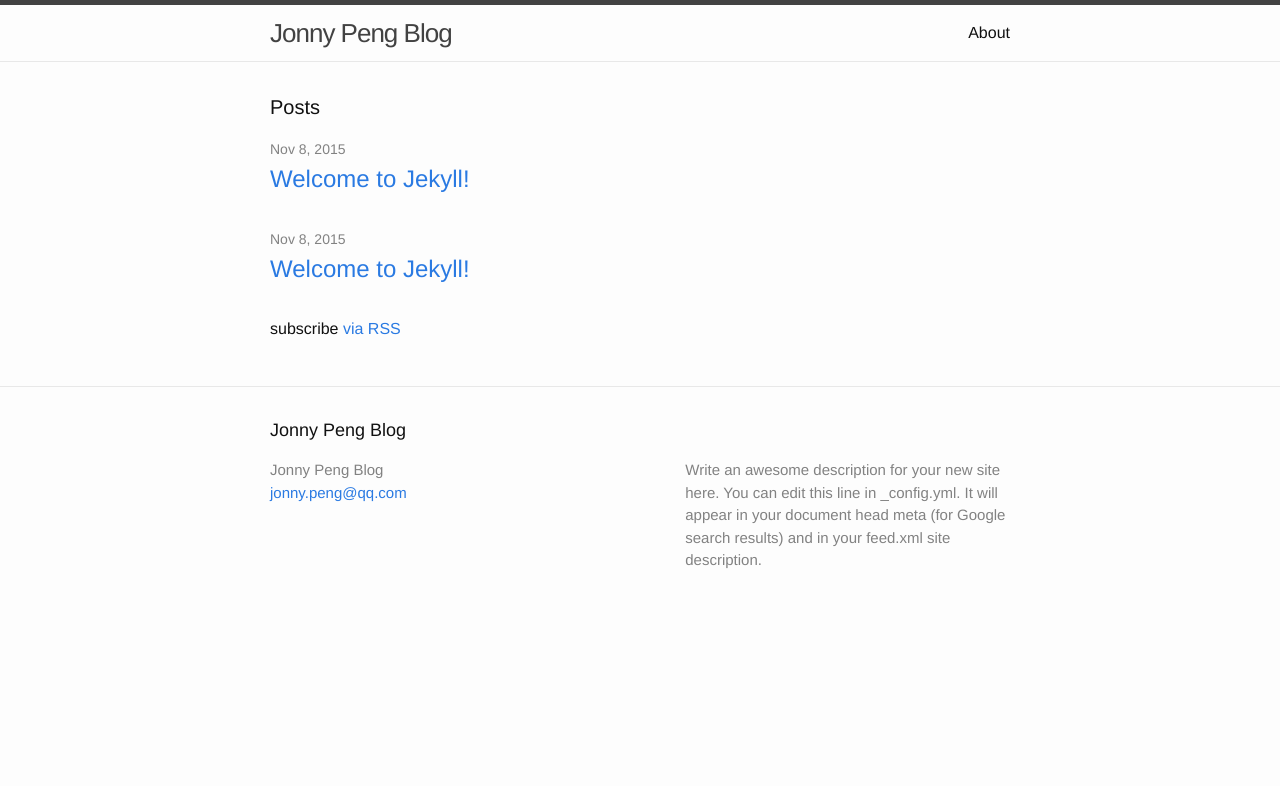
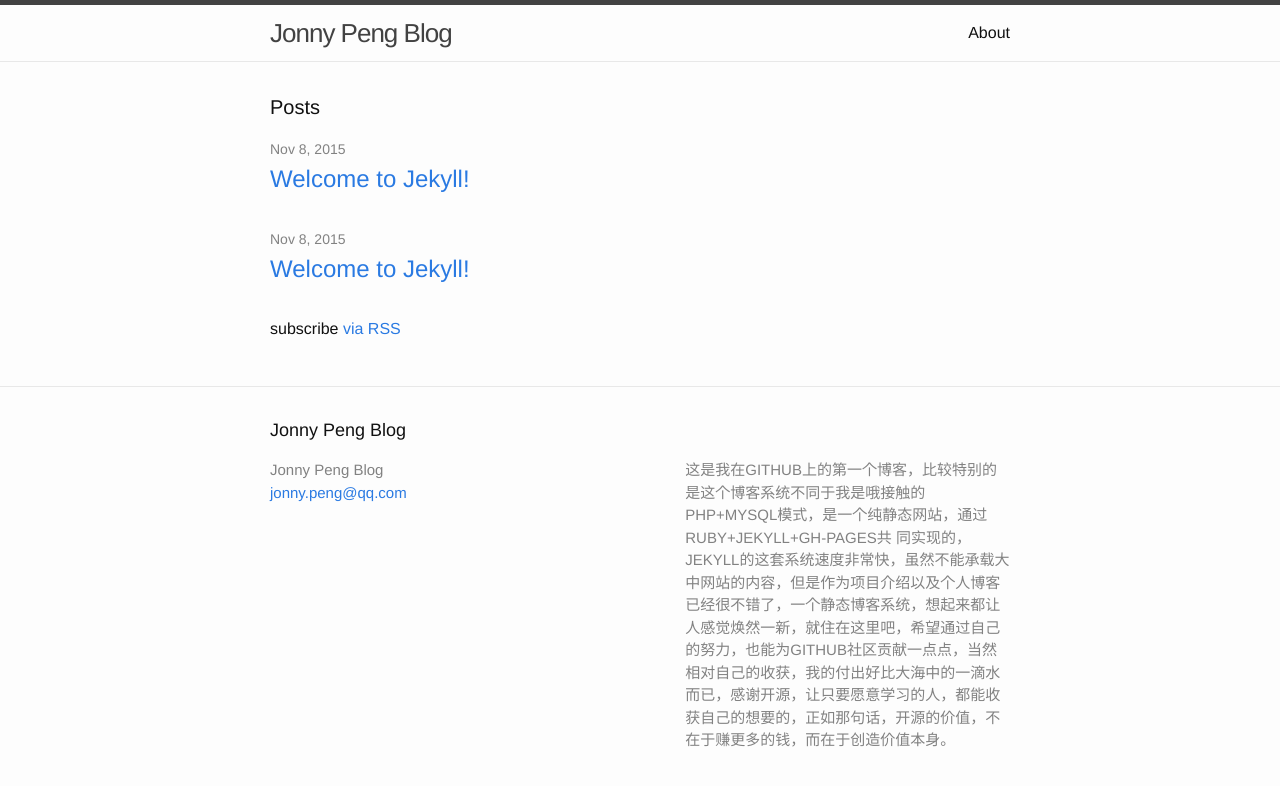
Before and after one commit to Jonnypeng/jonnypeng, a Jekyll site: the page built from index.html, in a window 1280 px wide. Shown: the top 786 px of the page. Built offline with Jekyll 4.4.1, drawn with Linux system fonts in a browser that asks for light colours.

Commit message:
页脚简短的描述

```diff
--- a/_config.yml
+++ b/_config.yml
@@ -2,9 +2,7 @@
 title: Jonny Peng Blog
 email: jonny.peng@qq.com
 description: > # this means to ignore newlines until "baseurl:"
-  Write an awesome description for your new site here. You can edit this
-  line in _config.yml. It will appear in your document head meta (for
-  Google search results) and in your feed.xml site description.
+  这是我在GITHUB上的第一个博客，比较特别的是这个博客系统不同于我是哦接触的PHP+MYSQL模式，是一个纯静态网站，通过RUBY+JEKYLL+GH-PAGES共 同实现的，JEKYLL的这套系统速度非常快，虽然不能承载大中网站的内容，但是作为项目介绍以及个人博客已经很不错了，一个静态博客系统，想起来都让人感觉焕然一新，就住在这里吧，希望通过自己的努力，也能为GITHUB社区贡献一点点，当然相对自己的收获，我的付出好比大海中的一滴水而已，感谢开源，让只要愿意学习的人，都能收获自己的想要的，正如那句话，开源的价值，不在于赚更多的钱，而在于创造价值本身。
 baseurl: "http://jonnypeng.github.io/jonnypeng" # the subpath of your site, e.g. /blog/
 url: "http://jonnypeng.github.io/jonnypeng" # the base hostname & protocol for your site
 
```
